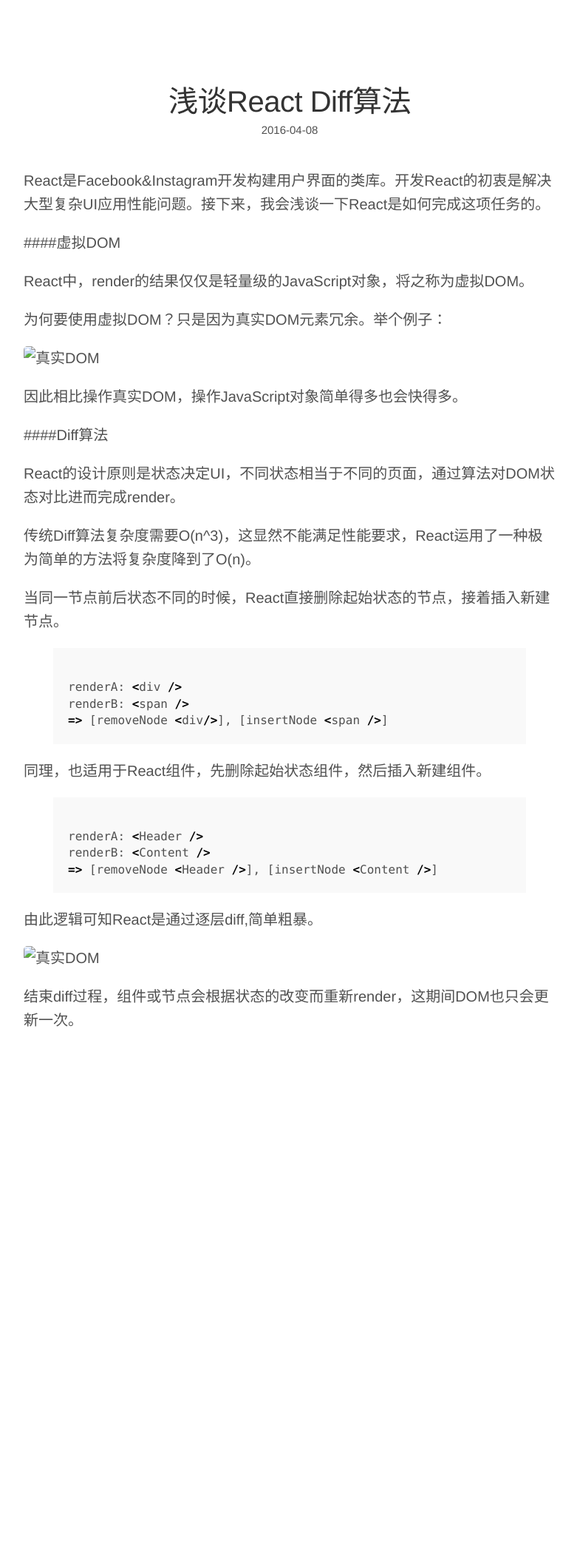
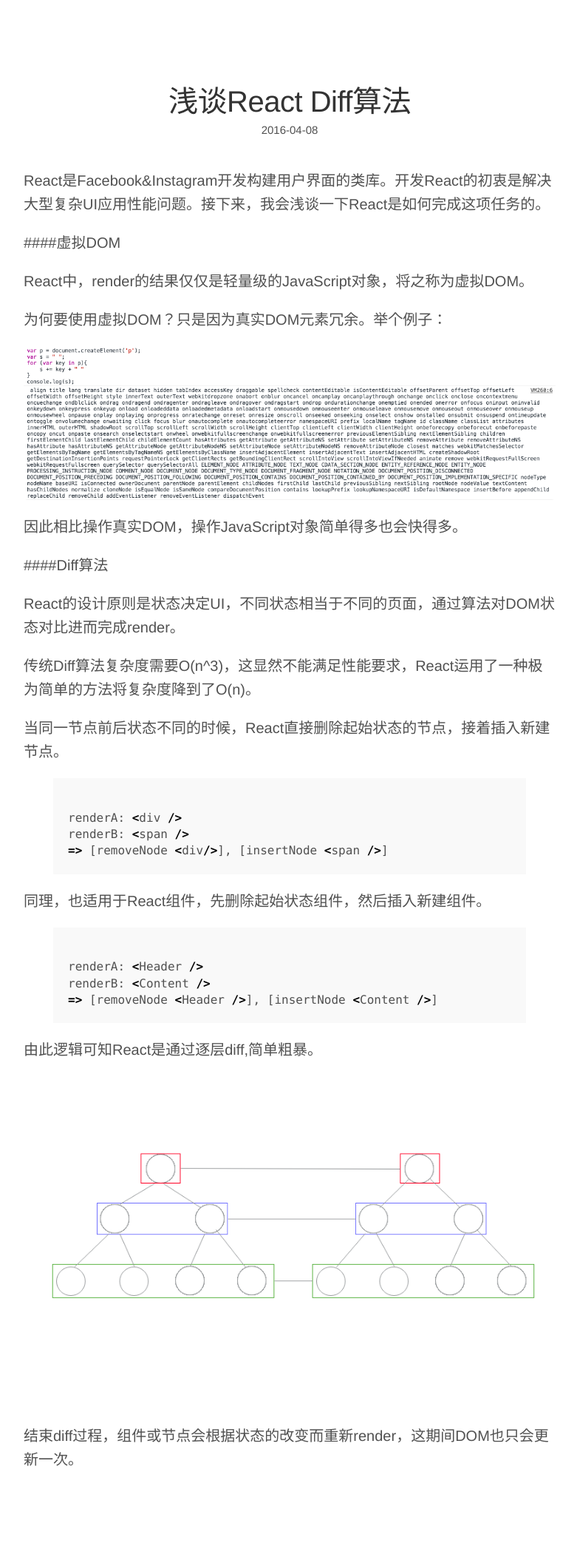
Before and after one commit to JonnyCheng/jonnycheng.github.io, a Jekyll site: the page built from _posts/2016-04-08-浅谈React Diff算法.markdown, in a window 1280 px wide. Shown: the whole page at 74% size, without its empty margins (248-1029 px from the left). Built offline with Jekyll 4.4.1, drawn with Linux system fonts in a browser that asks for light colours; before the commit the page ends 1515 px from its top, so only the background shows below that.

Commit message:
push new file

```diff
--- a/_posts/2016-04-08-浅谈React Diff算法.markdown
+++ b/_posts/2016-04-08-浅谈React Diff算法.markdown
@@ -12,7 +12,7 @@
 
 为何要使用虚拟DOM？只是因为真实DOM元素冗余。举个例子：
 
-![真实DOM](./img/1.jpg)
+![真实DOM](/img/1.jpg)
 
 因此相比操作真实DOM，操作JavaScript对象简单得多也会快得多。
 
@@ -40,6 +40,6 @@
 
 由此逻辑可知React是通过逐层diff,简单粗暴。
 
-![真实DOM](./img/react1.png)
+![真实DOM](/img/react1.png)
 
 结束diff过程，组件或节点会根据状态的改变而重新render，这期间DOM也只会更新一次。
```
